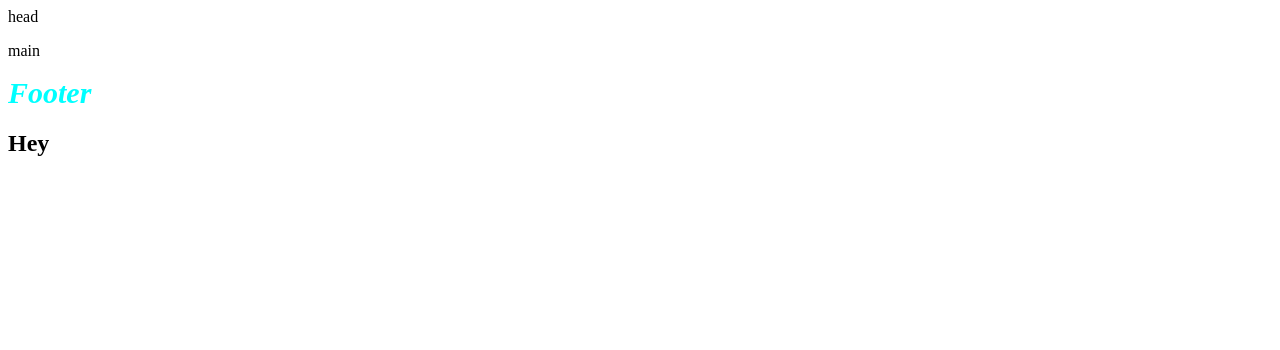
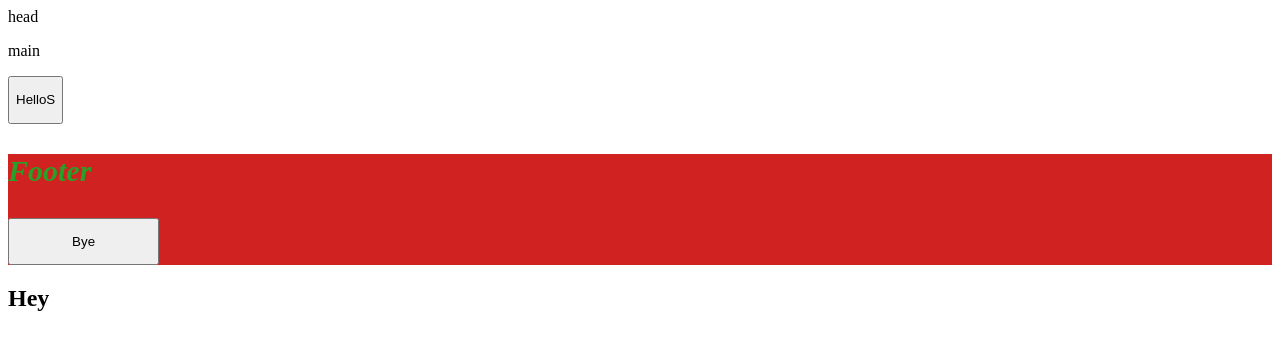
Before and after one commit to Maziar03/MyFirstGit, a plain HTML site: page index.html in a window 1280 px wide. Drawn offline with Linux system fonts and the light colour scheme.

Commit message:
ForthCommit

```diff
--- a/index.html
+++ b/index.html
@@ -10,8 +10,16 @@
     <header>head</header>
     <main>
       <p>main</p>
+      <button>
+        <p>HelloS</p>
+      </button>
     </main>
-    <footer class="style">Footer</footer>
+    <footer class="style">
+      <p>Footer</p>
+      <button style="size: 30px; width: 40mm">
+        <p>Bye</p>
+      </button>
+    </footer>
     <h2>Hey</h2>
   </body>
 </html>
--- a/style.css
+++ b/style.css
@@ -1,7 +1,11 @@
 .style {
-  color: aqua;
+  color: rgb(41, 160, 39);
   font-size: 30px;
   font-family: "Times New Roman", Times, serif;
   font-style: italic;
   font-weight: 600;
+  background-color: rgb(209, 34, 34);
 }
+.style:hover {
+  background-color: rgb(67, 226, 43);
+}
```
